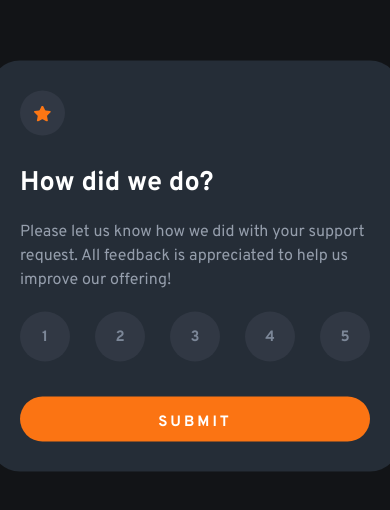
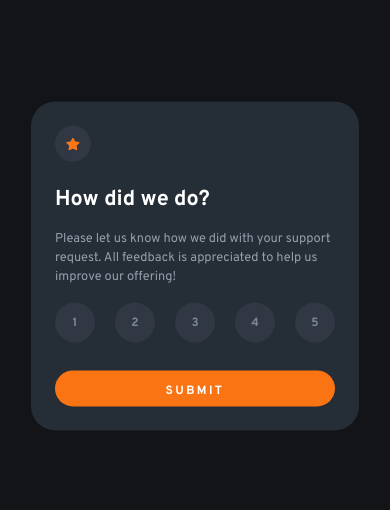
Before and after one commit to fvaldes0109/FM-interactive-rating-component, a plain HTML site: page index.html in a window 390 px wide. Shown: the part 164-674 px from the top of the page. Drawn offline with Linux system fonts and the light colour scheme.

Commit message:
Responsive

```diff
--- /dev/null
+++ b/css/mobile.css
@@ -0,0 +1,11 @@
+@media (max-width: 450px) {
+    .card {
+        transform: translate(-50%, -50%) scale(0.9, 0.9);
+    }
+}
+
+@media (max-width: 400px) {
+    .card {
+        transform: translate(-50%, -50%) scale(0.8, 0.8);
+    }
+}
--- a/index.html
+++ b/index.html
@@ -6,6 +6,7 @@
 
   <link rel="icon" type="image/png" sizes="32x32" href="./images/favicon-32x32.png">
   <link rel="stylesheet" href="./css/styles.css">
+  <link rel="stylesheet" href="./css/mobile.css">
 
   <script src="./js/index.js"></script>
 
```
